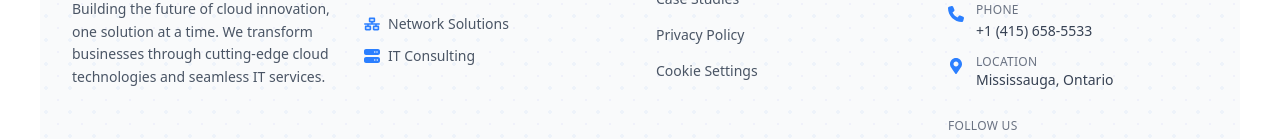
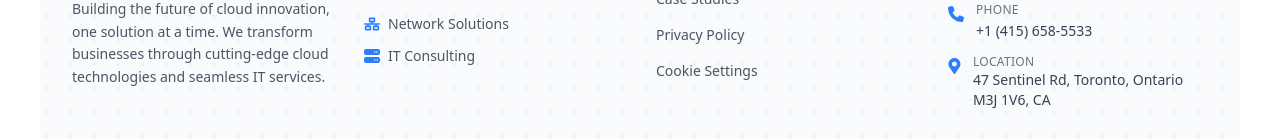
Before and after one commit to nermeennasim/canada-cloud-solution, a Next.js app: page / in a window 1280 px wide. Shown: the part 4683-4822 px from the top of the page. Built offline with nearby package versions, Linux system fonts and the light colour scheme.

Commit message:
change address

```diff
--- a/app/components/Footer.tsx
+++ b/app/components/Footer.tsx
@@ -184,7 +184,7 @@ const Footer: React.FC = () => {
 										Location
 									</p>
 									<p className="text-gray-700 text-sm font-medium">
-										Mississauga, Ontario
+										47 Sentinel Rd, Toronto, Ontario M3J 1V6, CA
 									</p>
 								</div>
 							</div>
```
